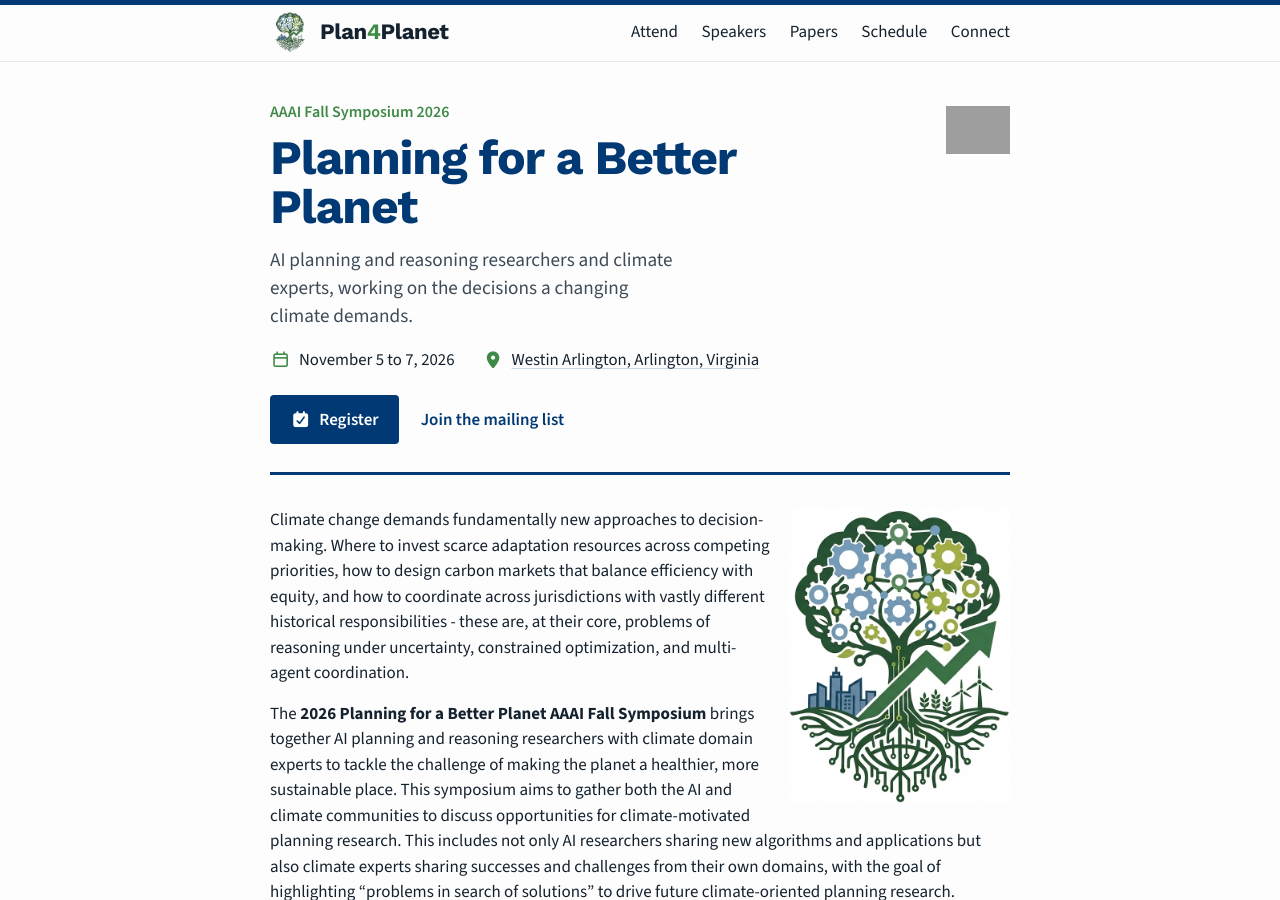
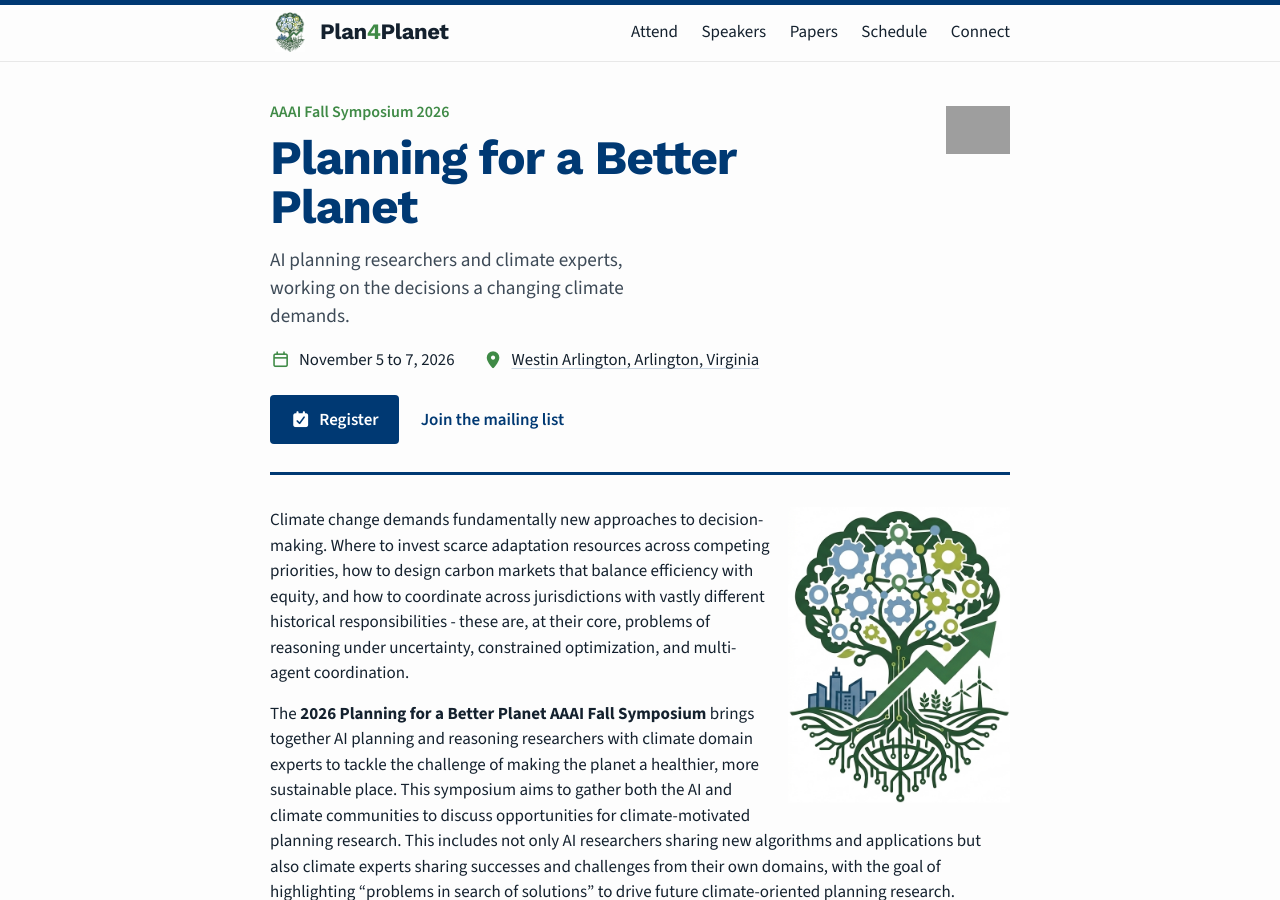
Before and after one commit to plan4planet/plan4planet.github.io, a Jekyll site: the page built from index.md, in a window 1280 px wide and 900 px high. Built offline with Jekyll 4.4.1, drawn with Linux system fonts in a browser that asks for light colours; nearby versions of some CDN libraries; grey boxes are pictures that could not be loaded.

Commit message:
content: shorter hero deck, without "and reasoning"

```diff
--- a/_includes/event-schema.html
+++ b/_includes/event-schema.html
@@ -7,7 +7,7 @@
     "@context": "https://schema.org",
     "@type": "Event",
     "name": "Planning for a Better Planet, AAAI Fall Symposium 2026",
-    "description": "AI planning and reasoning researchers and climate experts, working on the decisions a changing climate demands. Part of the AAAI Fall Symposium Series 2026.",
+    "description": "AI planning researchers and climate experts, working on the decisions a changing climate demands. Part of the AAAI Fall Symposium Series 2026.",
     "startDate": "2026-11-05",
     "endDate": "2026-11-07",
     "eventAttendanceMode": "https://schema.org/OfflineEventAttendanceMode",
--- a/index.md
+++ b/index.md
@@ -6,7 +6,7 @@
   <div class="hero-text">
     <p class="hero-kicker">AAAI Fall Symposium 2026</p>
     <h1>Planning for a Better Planet</h1>
-    <p class="hero-deck">AI planning and reasoning researchers and climate experts, working on the decisions a changing climate demands.</p>
+    <p class="hero-deck">AI planning researchers and climate experts, working on the decisions a changing climate demands.</p>
     <ul class="hero-facts">
       <li><i class="fa-regular fa-calendar" aria-hidden="true"></i> November 5 to 7, 2026</li>
       <li><i class="fa-solid fa-location-dot" aria-hidden="true"></i> <a href="https://www.google.com/maps/search/?api=1&query=The+Westin+Arlington+Gateway%2C+801+N+Glebe+Rd%2C+Arlington%2C+VA+22203" target="_blank" rel="noopener noreferrer">Westin Arlington, Arlington, Virginia</a></li>
```
